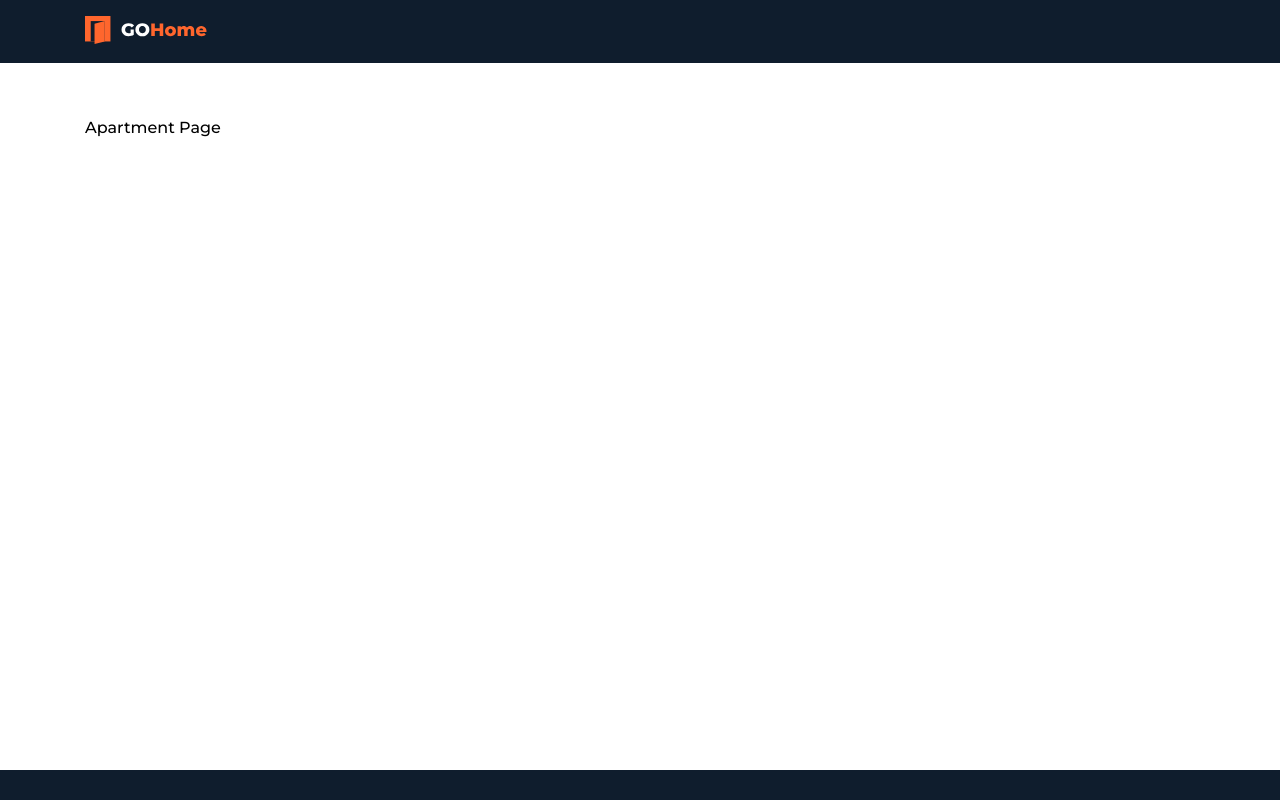
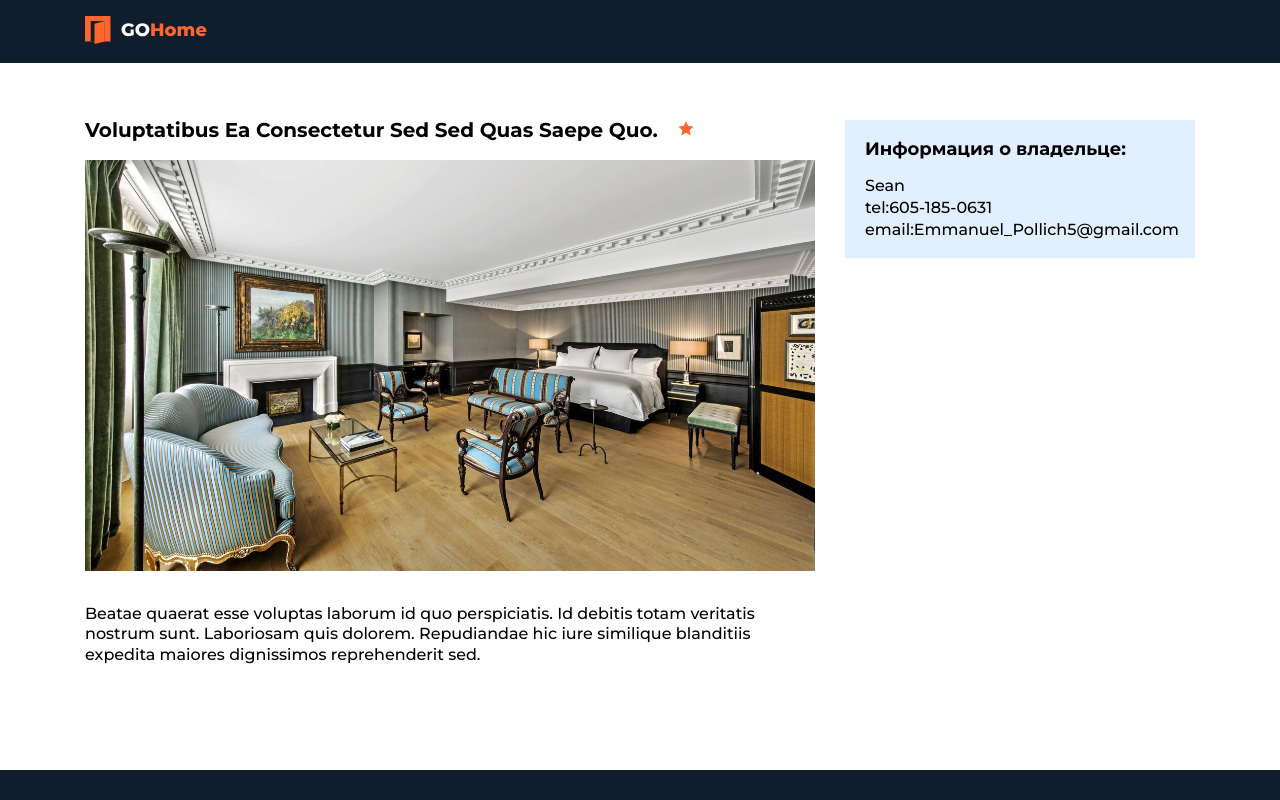
Before and after one commit to Sergiyan92/vue-app, a Vue app: page /apartments/5f689a2c09b16000e9a2f479 in a window 1280 px wide. Built offline with nearby package versions, Linux system fonts and the light colour scheme.

Commit message:
create apartments info

```diff
--- /dev/null
+++ b/src/components/apartment/ApartmentsMainIfo.vue
@@ -0,0 +1,54 @@
+<template>
+  <article class="apartment-main-info">
+    <div class="apartment-main-info__heading">
+      <h1 class="apartment-main-info__title">{{ apartment.title }}</h1>
+      <Raiting :rating="apartment.rating" />
+    </div>
+    <img :src="apartment.imgUrl" alt="img" class="apartment-main-info__photo" />
+    <p class="apartment-main-info__description">{{ apartment.descr }}</p>
+  </article>
+</template>
+
+<script>
+import Raiting from "../StarRaiting.vue";
+export default {
+  name: "ApartmentsMainInfo",
+  components: { Raiting },
+  props: {
+    apartment: {
+      type: Object,
+      required: true,
+    },
+  },
+};
+</script>
+
+<style lang="scss" scoped>
+.apartment-main-info {
+  &__heading {
+    display: flex;
+  }
+
+  &__title {
+    font-size: 20px;
+    font-weight: 700;
+    text-transform: capitalize;
+    margin-bottom: 20px;
+    margin-right: 20px;
+  }
+
+  &__photo {
+    max-width: 100%;
+  }
+
+  &__description {
+    line-height: 1.3;
+    margin-top: 30px;
+  }
+
+  &__btn {
+    margin-top: 20px;
+    text-align: center;
+  }
+}
+</style>
--- /dev/null
+++ b/src/components/apartment/ApartmentsOwner.vue
@@ -0,0 +1,40 @@
+<template>
+  <section class="apartments-owner">
+    <h2 class="apartments-owner__title">Информация о владельце:</h2>
+    <p class="apartments-owner__info">{{ owner.name }}</p>
+    <p class="apartments-owner__info">tel:{{ owner.phone }}</p>
+    <p class="apartments-owner__info">email:{{ owner.email }}</p>
+  </section>
+</template>
+
+<script>
+export default {
+  name: "ApartmentsOwner",
+  props: {
+    owner: {
+      type: Object,
+      required: true,
+    },
+  },
+};
+</script>
+
+<style lang="scss" scoped>
+@import "../../assets/scss/variables";
+
+.apartments-owner {
+  padding: 20px;
+  background: $card-bg;
+  font-weight: 400;
+
+  &__title {
+    font-size: 18px;
+    font-weight: 700;
+    margin-bottom: 20px;
+  }
+
+  &__info {
+    margin-top: 6px;
+  }
+}
+</style>
--- a/src/pages/ApartmentPage.vue
+++ b/src/pages/ApartmentPage.vue
@@ -1,20 +1,49 @@
 <template>
-  <ContainerView>
-    <h1>Apartment Page</h1>
-  </ContainerView>
+  <main class="apartment-page">
+    <ContainerView>
+      <div class="apartment-page__content">
+        <ApartmentsMainIfo :apartment="apartment" />
+        <ApartmentsOwner
+          class="apartment-page__owner"
+          :owner="apartment.owner"
+        />
+      </div>
+    </ContainerView>
+  </main>
 </template>
 
 <script>
 import ContainerView from "../components/shared/ContainerView.vue";
+import ApartmentsMainIfo from "@/components/apartment/ApartmentsMainIfo.vue";
+import ApartmentsOwner from "@/components/apartment/ApartmentsOwner.vue";
+import apartments from "../components/apartment/apartments";
 export default {
   name: "ApartmentPage",
-  components: { ContainerView },
+  components: { ContainerView, ApartmentsMainIfo, ApartmentsOwner },
+  computed: {
+    apartment() {
+      return apartments.find(
+        (apartment) => apartment.id === this.$route.params.id
+      );
+    },
+  },
   mounted() {
-    // this.$router;
-
-    console.log(this.$route.params.id);
+    console.log(this.apartment);
   },
 };
 </script>
 
-<style lang="scss" scoped></style>
+<style lang="scss" scoped>
+.apartment-page {
+  padding-bottom: 55px;
+
+  &__content {
+    display: flex;
+    align-items: flex-start;
+  }
+  &__owner {
+    min-width: 350px;
+    margin-left: 30px;
+  }
+}
+</style>
```
